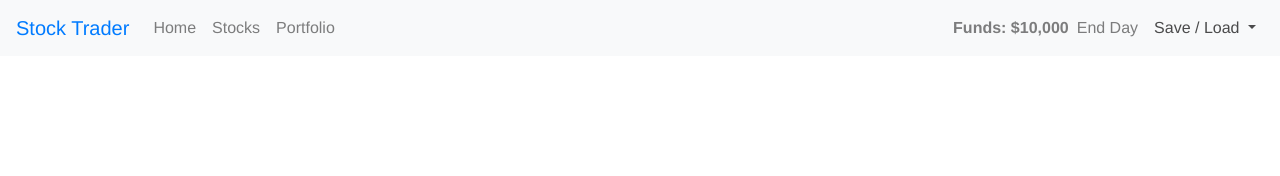
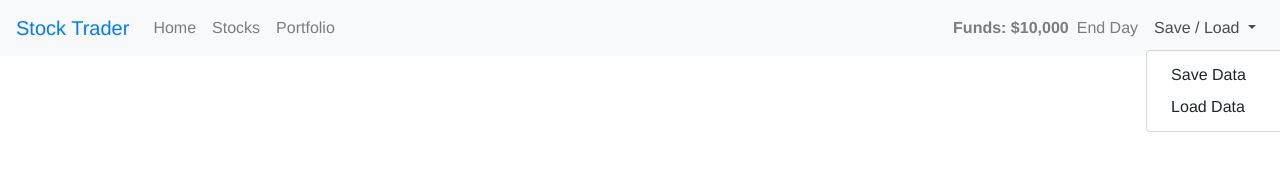
Before and after one commit to kayyali18/My-Vue-SPA, a Vue app: page / in a window 1280 px wide. Both pictures are taken after a click on the link "Save / Load". Shown: the top 176 px of the page. Built offline with nearby package versions, Linux system fonts and the light colour scheme.

Commit message:
Checkout before working on firebase and http req

```diff
--- a/src/components/Header.vue
+++ b/src/components/Header.vue
@@ -27,7 +27,7 @@
         <li class="nav-item">
           <a class="nav-link" @click="endDay">End Day</a>
         </li>
-        <li class="nav-item dropdown">
+        <li class="nav-item dropdown" @click="isDropdownOpen = !isDropdownOpen">
           <a
             class="nav-link dropdown-toggle"
             href="#"
@@ -38,7 +38,11 @@
           >
             Save / Load
           </a>
-          <div class="dropdown-menu" aria-labelledby="navbarDropdownMenuLink">
+          <div
+            class="dropdown-menu"
+            :class="{ showAll: isDropdownOpen }"
+            aria-labelledby="navbarDropdownMenuLink"
+          >
             <a class="dropdown-item" href="#">Save Data</a>
             <a class="dropdown-item" href="#">Load Data</a>
           </div>
@@ -52,6 +56,11 @@
 import { mapGetters, mapActions } from "vuex";
 
 export default {
+  data() {
+    return {
+      isDropdownOpen: false
+    };
+  },
   methods: {
     ...mapActions(["randomiseStocks"]),
     endDay() {
@@ -86,4 +95,8 @@
     flex-wrap: wrap;
     justify-content: space-between;
     margin: 0;
+
+.showAll
+
+  display: inline;
 </style>
```
